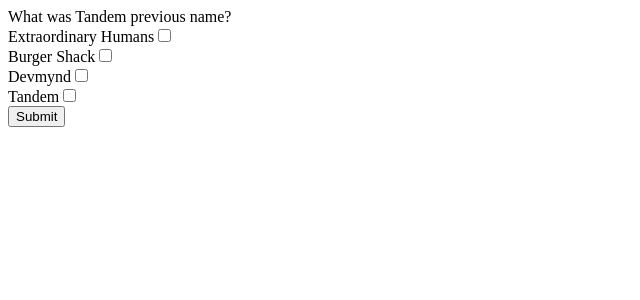
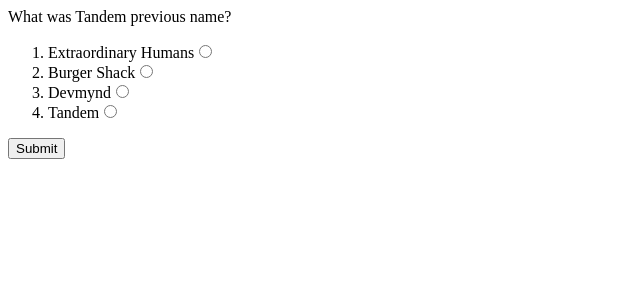
Before and after one commit to JSteigner/tandemTriviaCodeChallenge, a React (Vite) app: page / in a window 1280 px wide. Shown: the top 300 px of the page, without its empty margins (0-640 px from the left). Built offline with nearby package versions, Linux system fonts and the light colour scheme.

Commit message:
(fix) removed mapped MultipleChoiceItem because you couldnt select one answer

```diff
--- a/components/Container.jsx
+++ b/components/Container.jsx
@@ -53,6 +53,7 @@
       />
       <MultipleChoices
          currentIndex={currentIndex}
+         selectedAnswer={selectedAnswer}
          setSelectedAnswer={setSelectedAnswer}
          setSubmittedAnswer={setSubmittedAnswer}
          correctAnswer={correctAnswer}
--- a/components/MultipleChoiceItem.jsx
+++ /dev/null
@@ -1,24 +0,0 @@
-import React from 'react';
-
-const MultipleChoiceItem = ({ choice, setSelectedAnswer }) => {
-  const handleChange = (event) => {
-    setSelectedAnswer(event.target.value);
-  };
-
-  return (
-    <form>
-      <label>
-        {choice}
-        <input
-          name={choice}
-          type="checkbox"
-          value={choice}
-          id={choice}
-          onChange={handleChange}
-        />
-      </label>
-    </form>
-  );
-};
-
-export default MultipleChoiceItem;
--- a/components/MultipleChoices.jsx
+++ b/components/MultipleChoices.jsx
@@ -1,23 +1,72 @@
 import React, { useState, useMemo } from 'react';
 import _ from 'underscore';
-import MultipleChoiceItem from './MultipleChoiceItem.jsx';
-// import SubmitButton from './SubmitButton.jsx';
 
 const MultipleChoices = ({
-  currentIndex, setCurrentIndex, setSelectedAnswer, data, correctAnswer,
+  currentIndex, setSelectedAnswer, data, correctAnswer,
 }) => {
   const [memoState] = useState(null);
   const allChoices = [...(data[currentIndex].incorrect)];
   allChoices.push(correctAnswer);
   const allChoicesShuffled = _.shuffle(allChoices);
 
-  const choiceItem = allChoicesShuffled.map((choice) => <div key={choice}>
-      <MultipleChoiceItem choice={choice} setSelectedAnswer={setSelectedAnswer} />
-    </div>);
+  const handleChange = (event) => {
+    setSelectedAnswer(event.target.value);
+  };
 
   return useMemo(() => (
     <div>
-      {choiceItem}
+      <form>
+        <ol>
+          <li>
+            <label>
+              {allChoicesShuffled[0]}
+              <input
+                name='Multiple Choices'
+                type="radio"
+                value={allChoicesShuffled[0]}
+                id={allChoicesShuffled[0]}
+                onChange={handleChange}
+              />
+            </label>
+          </li>
+          <li>
+            <label>
+              {allChoicesShuffled[1]}
+              <input
+                name='Multiple Choices'
+                type="radio"
+                value={allChoicesShuffled[1]}
+                id={allChoicesShuffled[1]}
+                onChange={handleChange}
+              />
+            </label>
+          </li>
+          <li>
+            <label>
+              {allChoicesShuffled[2]}
+              <input
+                name='Multiple Choices'
+                type="radio"
+                value={allChoicesShuffled[2]}
+                id={allChoicesShuffled[2]}
+                onChange={handleChange}
+              />
+            </label>
+          </li>
+          <li>
+            <label>
+              {allChoicesShuffled[3]}
+              <input
+                name='Multiple Choices'
+                type="radio"
+                value={allChoicesShuffled[3]}
+                id={allChoicesShuffled[3]}
+                onChange={handleChange}
+              />
+            </label>
+          </li>
+        </ol>
+      </form>
     </div>
   ), [memoState]);
 };
```
